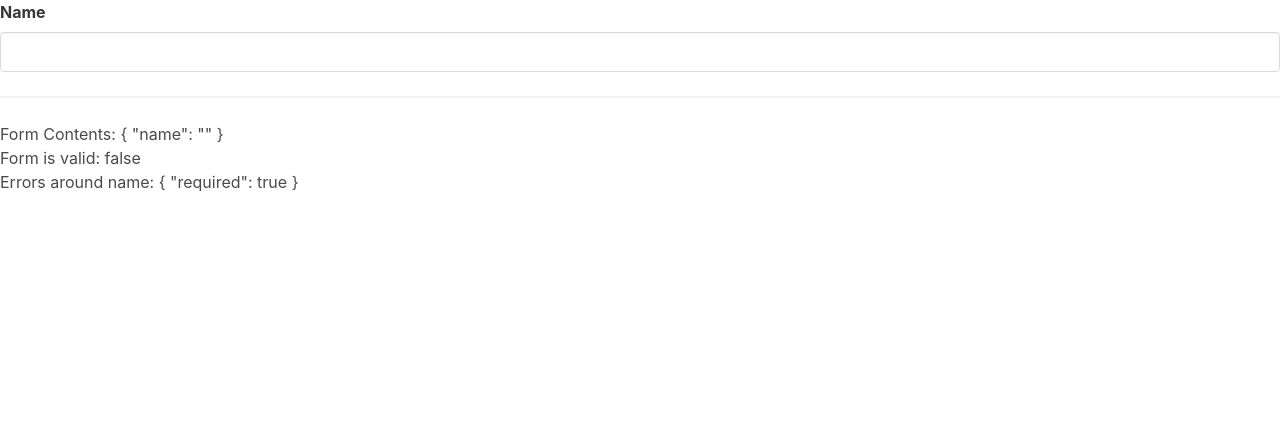
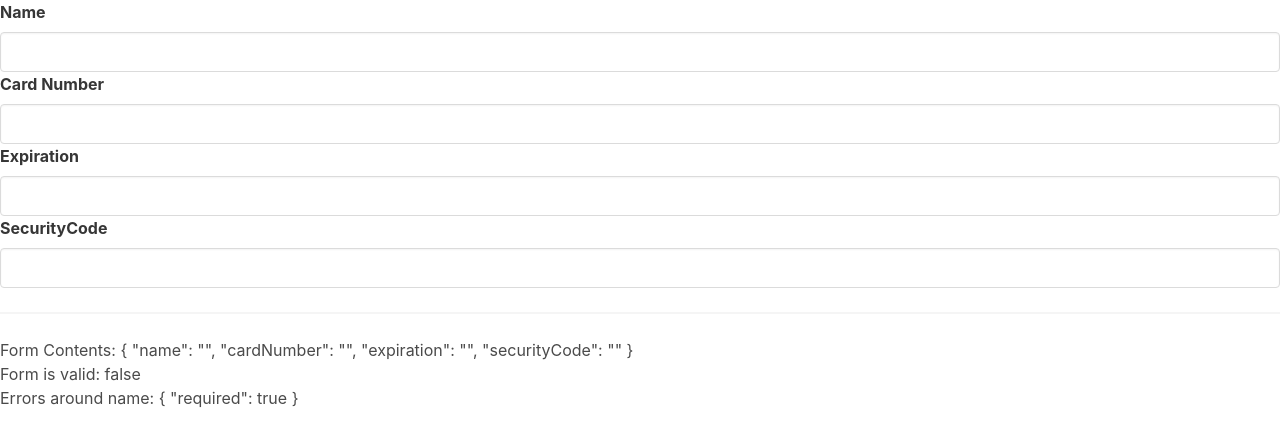
Before and after one commit to andres-cruz/creditcard-form, an Angular app: page / in a window 1280 px wide. Shown: the top 444 px of the page. Built offline with nearby package versions, Linux system fonts and the light colour scheme.

Commit message:
Adding additional inputs

```diff
--- a/src/app/cardform/cardform.component.html
+++ b/src/app/cardform/cardform.component.html
@@ -1,5 +1,17 @@
 <form [formGroup]="cardForm">
   <app-input label="Name" [control]="cardForm.get('name')"></app-input>
+  <app-input
+    label="Card Number"
+    [control]="cardForm.get('cardNumber')"
+  ></app-input>
+  <app-input
+    label="Expiration"
+    [control]="cardForm.get('expiration')"
+  ></app-input>
+  <app-input
+    label="SecurityCode"
+    [control]="cardForm.get('securityCode')"
+  ></app-input>
 </form>
 <hr />
 <div>Form Contents: {{ cardForm.value | json }}</div>
--- a/src/app/cardform/cardform.component.ts
+++ b/src/app/cardform/cardform.component.ts
@@ -8,7 +8,10 @@
 })
 export class CardformComponent implements OnInit {
   cardForm = new FormGroup({
-    name: new FormControl('', [Validators.required, Validators.minLength(3)])
+    name: new FormControl('', [Validators.required, Validators.minLength(3)]),
+    cardNumber: new FormControl(''),
+    expiration: new FormControl(''),
+    securityCode: new FormControl('')
   });
 
   constructor() {
```
